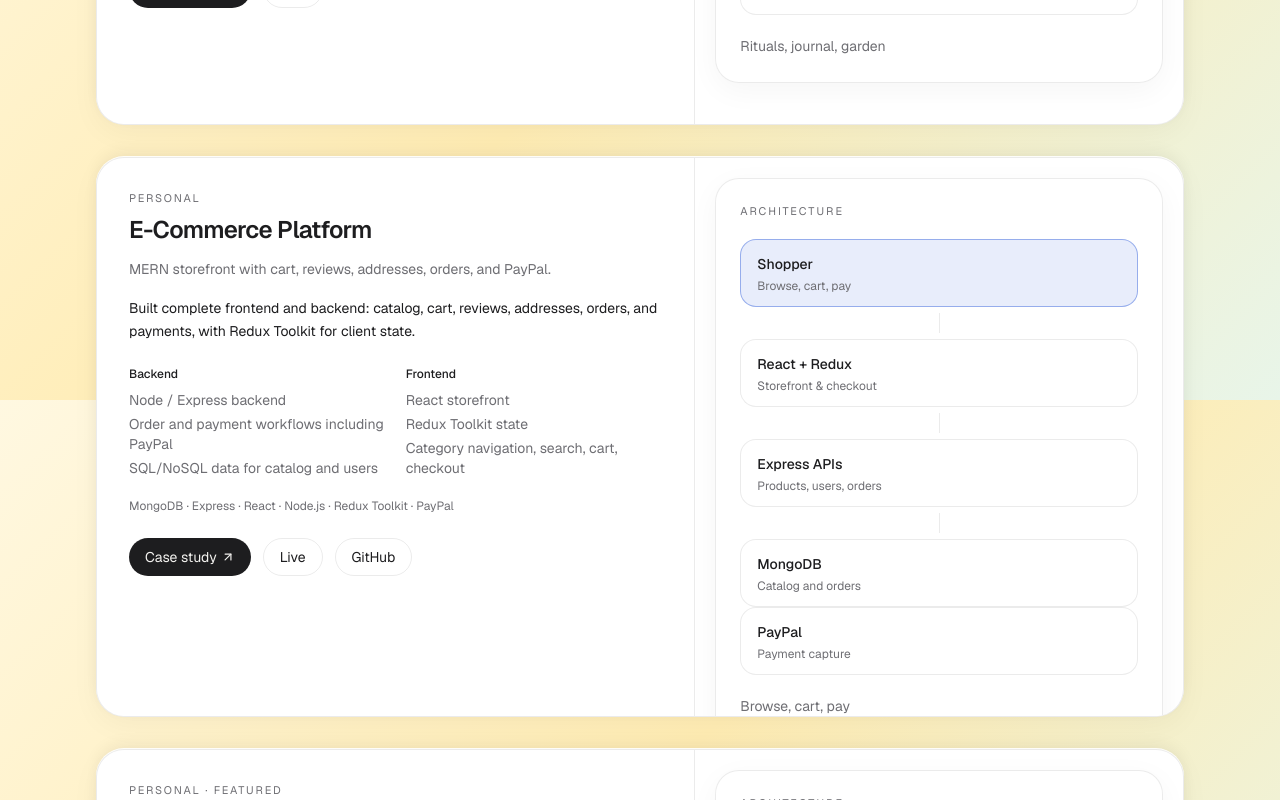
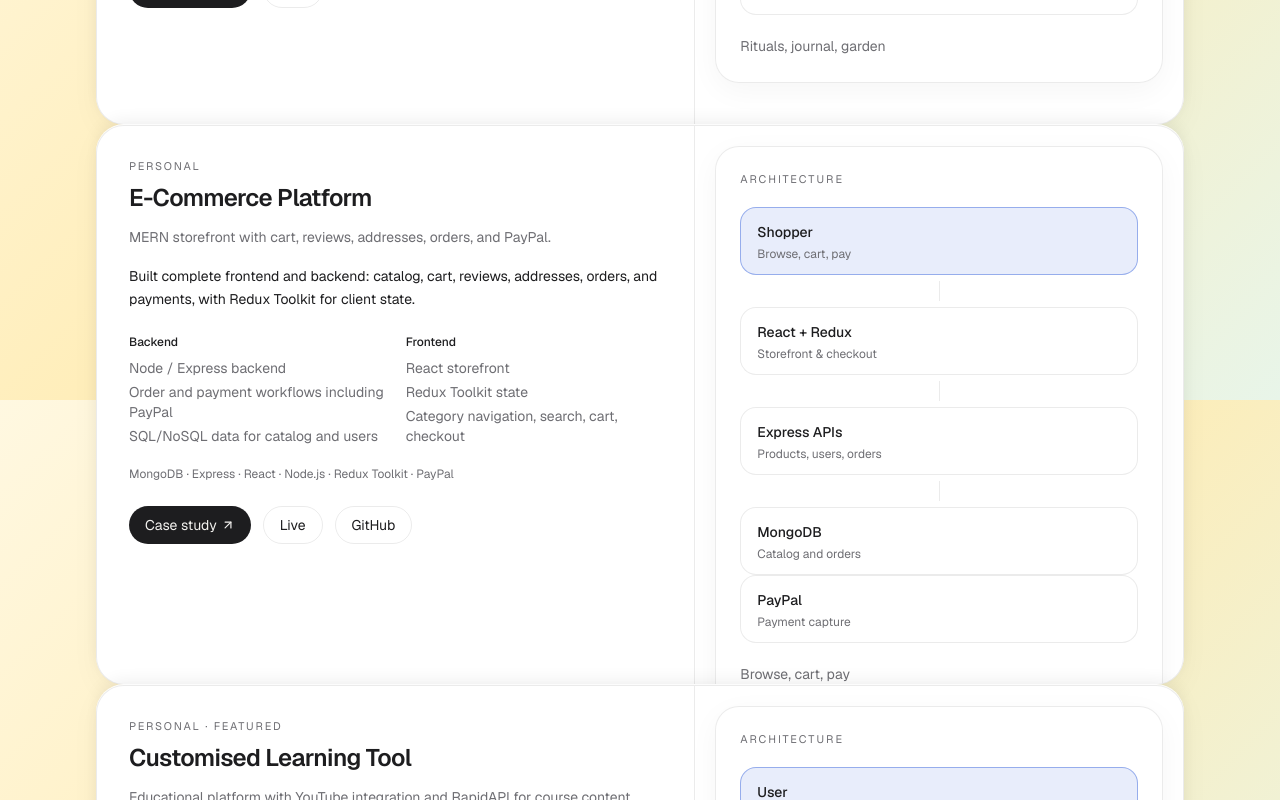
Before and after one commit to meghsha/yet-another-portfolio, a Next.js app: page / in a window 1280 px wide. Shown: the part 2000-2800 px from the top of the page. Built offline with nearby package versions, Linux system fonts and the light colour scheme.

Commit message:
minor changes

```diff
--- a/src/app/globals.css
+++ b/src/app/globals.css
@@ -175,7 +175,6 @@ html.dark .skill-card-primary {
 
 .project-stack-card {
   position: sticky;
-  margin-bottom: 32px;
 }
 
 .project-card {
```
